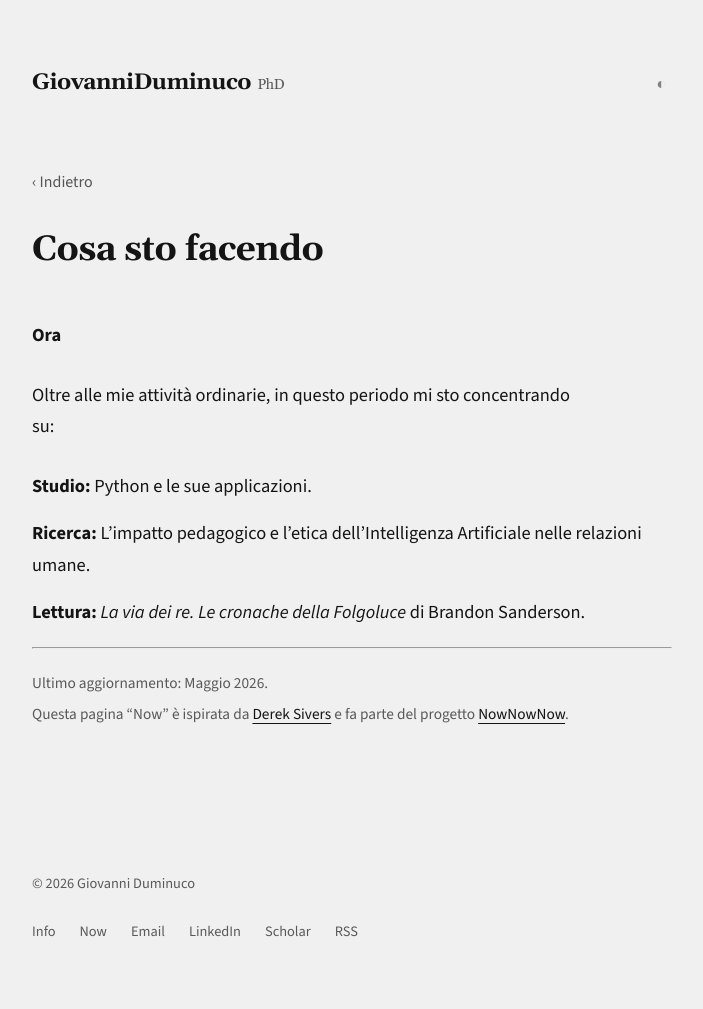
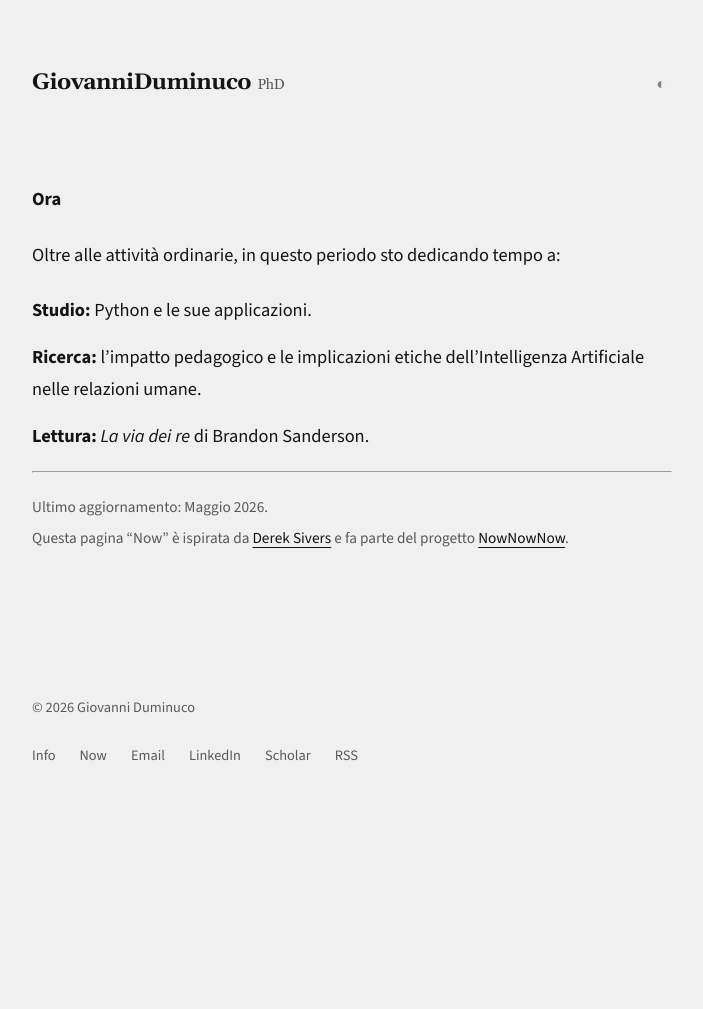
Before and after one commit to dumgio/dumgio.github.io, a Jekyll site: the page built from now.md, in a window 1280 px wide. Shown: the whole page, without its empty margins (128-831 px from the left). Built offline with Jekyll 4.4.1, drawn with Linux system fonts in a browser that asks for light colours; comment, search, counter and statistics services are not loaded; after the commit the page ends 900 px from its top, so only the background shows below that.

Commit message:
Update now.md

```diff
--- a/now.md
+++ b/now.md
@@ -1,15 +1,16 @@
 ---
-layout: page
+layout: default
 title: Cosa sto facendo
 permalink: /now/
 ---
+
 **Ora**
 
-Oltre alle mie attività ordinarie, in questo periodo mi sto concentrando su:
+Oltre alle attività ordinarie, in questo periodo sto dedicando tempo a:
 
-*   **Studio:** Python e le sue applicazioni.
-*   **Ricerca:** L'impatto pedagogico e l'etica dell'Intelligenza Artificiale nelle relazioni umane.
-*   **Lettura:** _La via dei re. Le cronache della Folgoluce_ di Brandon Sanderson.
+* **Studio:** Python e le sue applicazioni.
+* **Ricerca:** l’impatto pedagogico e le implicazioni etiche dell’Intelligenza Artificiale nelle relazioni umane.
+* **Lettura:** _La via dei re_ di Brandon Sanderson.
 
 ---
 
```
